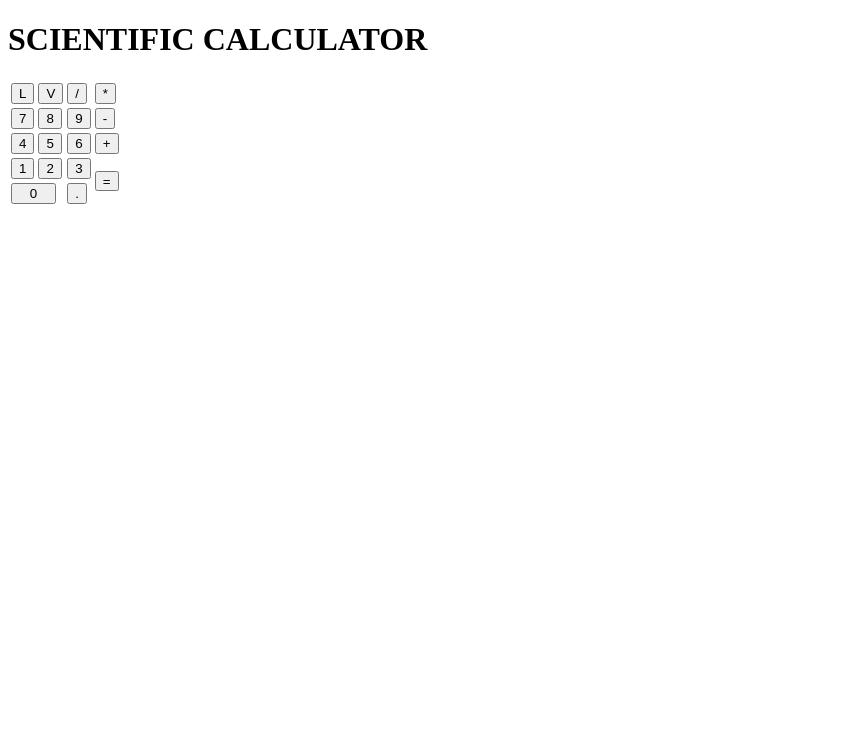
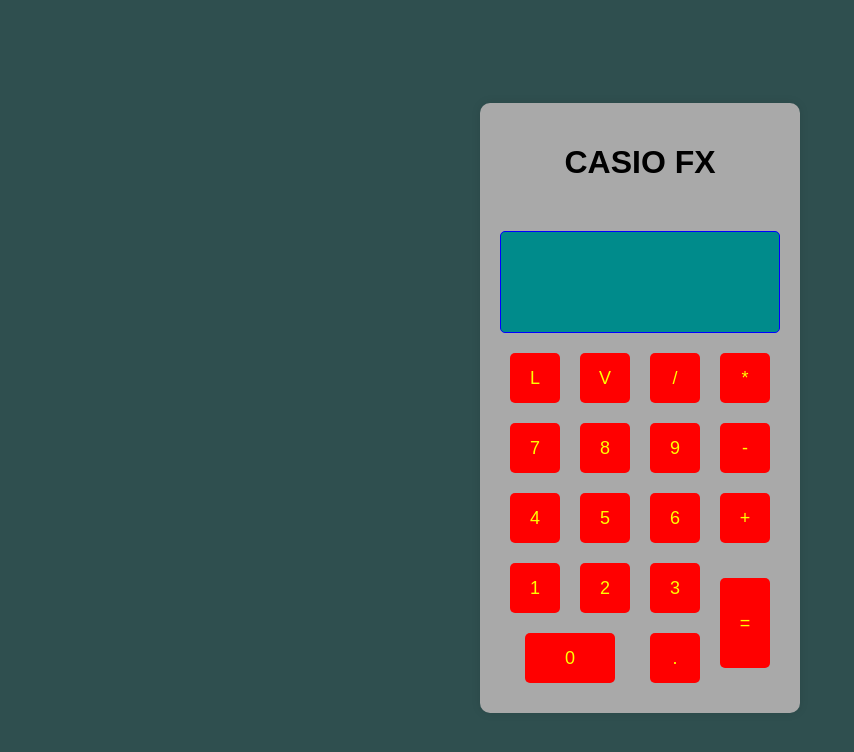
Before and after one commit to GPGitHubi/calculadora, a plain HTML site: page index.html in a window 1280 px wide. Shown: the whole page, without its empty margins (0-854 px from the left). Drawn offline with Linux system fonts and the light colour scheme.

Commit message:
atualizado

```diff
--- a/index.html
+++ b/index.html
@@ -8,7 +8,7 @@
 </head>
 <body>
     <div class="background">
-        <h1>SCIENTIFIC CALCULATOR</h1>
+        <h1>CASIO FX</h1>
         <p id="resultado"></p>
         <table>
             <tr>
@@ -33,10 +33,10 @@
                 <td><button class="botao" onclick="inserir('1')">1</button></td>
                 <td><button class="botao" onclick="inserir('2')">2</button></td>
                 <td><button class="botao" onclick="inserir('3')">3</button></td>
-                <td rowspan="2"><button class="botao" style="height: 20px;" onclick="calcular()">=</button></td>
+                <td rowspan="2"><button class="botao" style="height: 90px;" onclick="calcular()">=</button></td>
             </tr>
             <tr>
-                <td colspan="2"><button class="botao" style="width: 45px; margin: auto; padding: auto;" onclick="inserir('0')">0</button></td>
+                <td colspan="2"><button class="botao" style="width: 90px; " onclick="inserir('0')">0</button></td>
                 <td><button class="botao" onclick="inserir('.')">.</button></td>
             </tr>
 
--- a/style.css
+++ b/style.css
@@ -0,0 +1,68 @@
+* Reset CSS */
+* {
+    margin: 0;
+    padding: 0;
+    box-sizing: border-box;
+}
+
+body {
+    font-family: Arial, sans-serif;
+    background-color: darkslategray;
+    display: flex;
+    justify-content: center;
+    align-items: center;
+    height: 100vh;
+}
+
+.background {
+    background-color: darkgray;
+    padding: 20px;
+    border-radius: 10px;
+    box-shadow: 0 0 10px rgba(0, 0, 0, 0.1);
+}
+
+h1 {
+    text-align: center;
+    margin-bottom: 10px;
+}
+
+h2 {
+    text-align: center;
+    margin-bottom: 20px;
+}
+
+table {
+    width: 100%;
+    border-collapse: collapse;
+}
+
+td {
+    padding: 10px;
+    text-align: center;
+}
+
+.botao {
+    width: 50px;
+    height: 50px;
+    font-size: 18px;
+    background-color: red;
+    color: yellow;
+    border: none;
+    border-radius: 5px;
+    cursor: pointer;
+}
+
+.botao:hover {
+    background-color: black;
+}
+
+#resultado {
+    text-align: right;
+    padding: 50px;
+    margin-bottom: 10px;
+    border: 1px solid blue;
+    border-radius: 5px;
+    background-color: darkcyan;
+    font-size: 50px;
+    font-weight: bold;
+}
```
